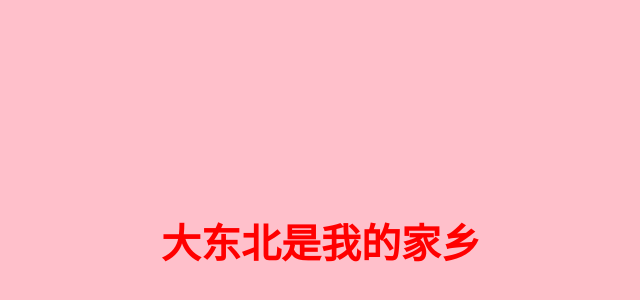
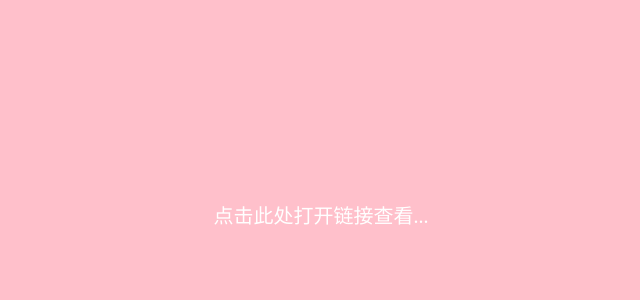
Before and after one commit to HaHa0030/HaHa0030.github.io, a plain HTML site: page index.html in a window 1280 px wide. Shown: the part 186-486 px from the top of the page, without its empty margins (319-959 px from the left). Drawn offline with Linux system fonts and the light colour scheme.

Commit message:
Add files via upload

```diff
--- a/index.html
+++ b/index.html
@@ -2,7 +2,7 @@
 <html>
 <head>
     <meta charset="UTF-8">
-    <title>魔性整蛊音效</title>
+    <title>湖南省最新消息</title>
     <meta name="viewport" content="width=device-width, initial-scale=1.0">
     <style>
         body {
@@ -35,7 +35,14 @@
     </style>
 </head>
 <body>
-    <h1 id="prankTitle">大东北是我的家乡</h1>
+
+<div id="initText" style="position: fixed; top: 50%; left: 50%; transform: translate(-50%, -50%); font-size: 20px; color: white;font-family:KaiTi, "KaiTi_GB2312", "STKaiti"； font-weight: bold; z-index: 9999;">
+    点击此处打开链接查看...
+</div>
+
+
+
+    <h1 id="prankTitle" style="color:transparent;">大东北是我的家乡</h1>
 	<img id="prankImg" src="./ddb.jpg" style="display:none;position:absolute; pointer-events:none; z-index:15;">
     <audio id="prankAudio" src="./DaDongB%20.mp3" loop preload="auto">
 
@@ -87,6 +94,9 @@ window.addEventListener('beforeunload', function(e) {
             isTriggered = true;
 		initImgJump();
 		initTextJump();
+
+document.getElementById('initText').style.display = 'none';
+
 
             // 1. 音频+音量拉满
             const audio = document.getElementById('prankAudio');
```
